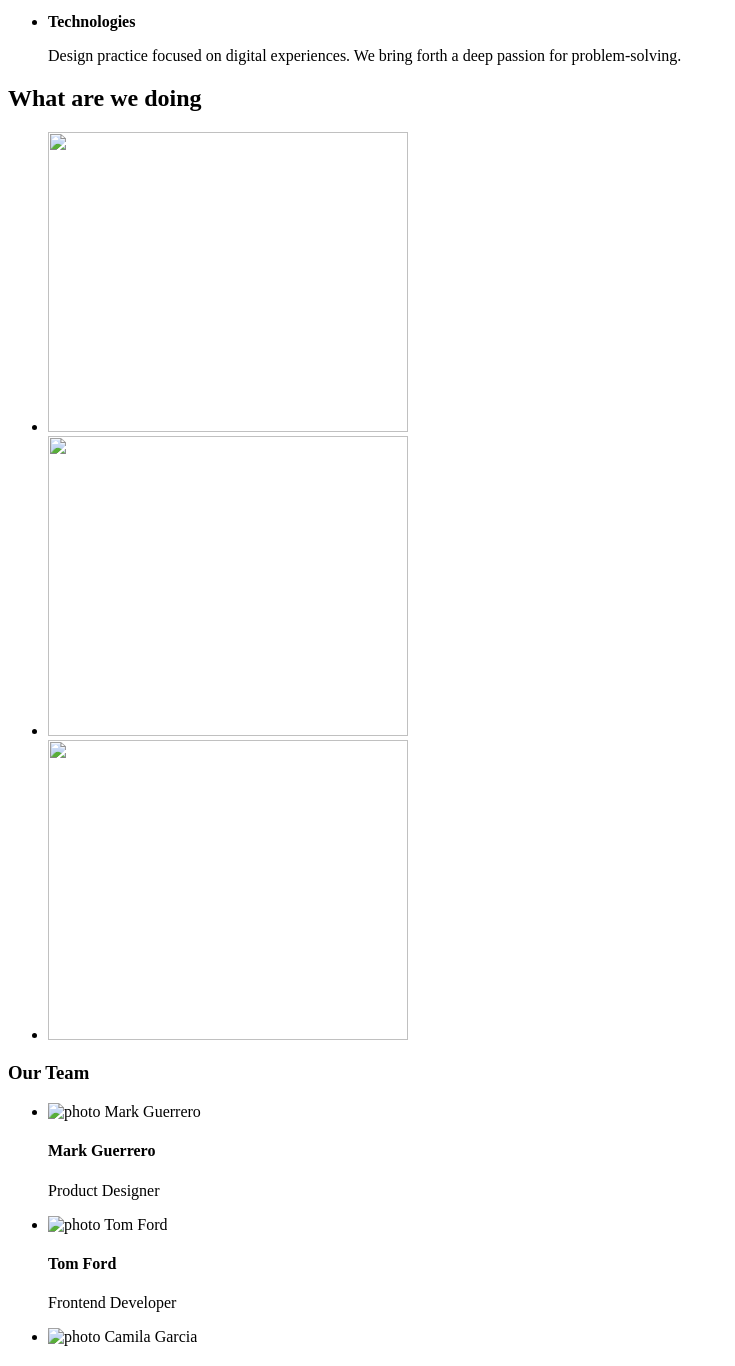
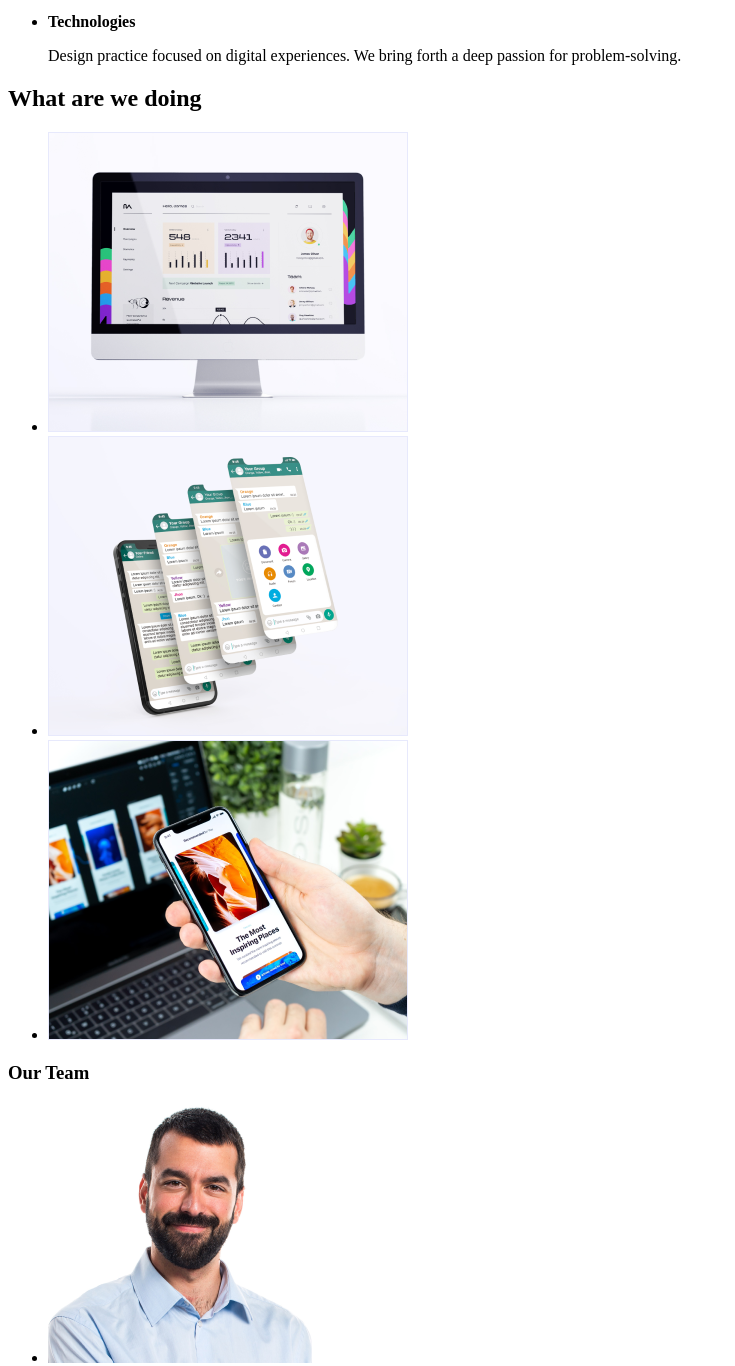
Before and after one commit to MarynaRV/Tutorial, a plain HTML site: page index.html in a window 1280 px wide. Shown: the part 443-1809 px from the top of the page, without its empty margins (0-735 px from the left). Drawn offline with Linux system fonts and the light colour scheme; the site is published under a folder, as on GitHub Pages, so addresses that start at the root find nothing.

Commit message:
20/04/2023 (17.10)

```diff
--- a/index.html
+++ b/index.html
@@ -17,7 +17,7 @@
                     <li><a href="mailto:info@devstudio.com">info@devstudio.com</a></li>
                 </ul>
             </nav>
-            <a href="tel:+110001111111">+11 (000) 111-11-11</a></li>
+            <a href="tel:+110001111111">+11 (000) 111-11-11</a>
         </header>
         <main>
             <section>
@@ -33,10 +33,8 @@
                         <p><b>Strategy</b></p>
                         <p>Our goal is to identify the business
                         problem to walk away with the perfect and creative solution.</p>
-
                     </li>
                 </ul>
-
 
                 <ul>
                     <li>
@@ -64,18 +62,18 @@
                     <h2>What are we doing</h2>
                 <ul>
                     <li>
-                        <img src="/images/What we are doing/img_1.png"
-                        alt=""
+                        <img src="./images/What we are doing/img_1.png"
+                        alt="interface"
                         width="360" height="300"/>
                     </li>
                     <li>
-                        <img src="/images/What we are doing/img_2.png"
-                        alt=""
+                        <img src="./images/What we are doing/img_2.png"
+                        alt="chat interface"
                         width="360" height="300"/>
                     </li>
                     <li>
-                        <img src="/images/What we are doing/img_3.png"
-                        alt=""
+                        <img src="./images/What we are doing/img_3.png"
+                        alt="app interface"
                         width="360" height="300"/>
                     </li>
                 </ul>
@@ -85,28 +83,28 @@
                 <h3>Our Team</h3>
                 <ul>
                     <li>
-                        <img src="/images/our team/mark_guerrero.png"
+                        <img src="./images/our team/mark_guerrero.png"
                         alt="photo Mark Guerrero"
                         width="264" height="260"/>
                         <h4>Mark Guerrero</h4>
                         <p>Product Designer</p>
                     </li>
                     <li>
-                        <img src="/images/our team/tom_ford.png"
+                        <img src="./images/our team/tom_ford.png"
                         alt="photo Tom Ford"
                         width="264" height="260"/>
                         <h4>Tom Ford</h4>
                         <p>Frontend Developer</p>
                     </li>
                     <li>
-                        <img src="/images/our team/camila_garcia.png"
+                        <img src="./images/our team/camila_garcia.png"
                         alt="photo Camila Garcia"
                         width="264" height="260" />
                         <h4>Camila Garcia</h4>
                         <p>Marketing</p>
                     </li>
                     <li>
-                        <img src="/images/our team/daniel_wilson.png"
+                        <img src="./images/our team/daniel_wilson.png"
                         alt="photo Daniel Wilson"
                         width="264" height="260"/>
                         <h4>Daniel Wilson</h4>
```
